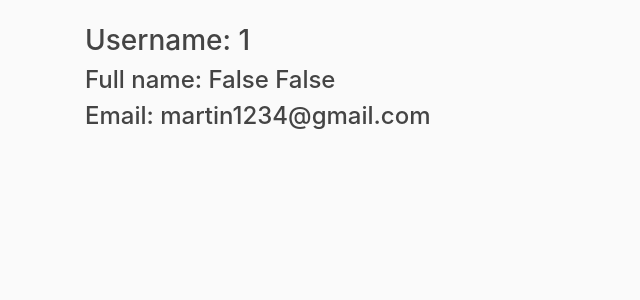
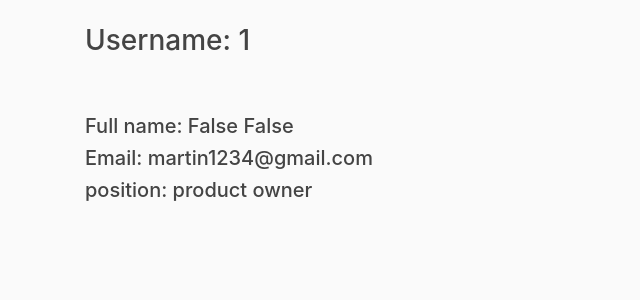
Before and after one commit to martinkingtw/BT_sprint1_demo, a Django app: page /detail_of_user/16/ in a window 1280 px wide. Shown: the part 56-356 px from the top of the page, without its empty margins (0-640 px from the left). Run offline with Django 3.2, Linux system fonts and the light colour scheme; data comes from the database, SQL or seed files in the repository; both versions use the stored data as it was after the commit; some libraries are stand-ins or nearby versions.

Commit message:
adjustment for list of all users

```diff
--- a/users/templates/users/detail.html
+++ b/users/templates/users/detail.html
@@ -4,18 +4,24 @@
 	<h3>Username: {{user.username}}</h3>
 
 
+	<br>
+	<br>
+	<h5>Full name: {{ user.first_name }} {{ user.last_name }}</h5>
 
-	<h4>Full name: {{ user.first_name }} {{ user.last_name }}</h4>
+	<h5>Email: {{user.email}}</h5>
 
-	<h4>Email: {{user.email}}</h4>
+
+	{%if user.position == '1'%}
+		<h5>position: product owner</h5>
+	{%endif%}
 
 	{%if user.position == '2'%}
-		<h4>position: manager</h4>
+		<h5>position: manager</h5>
 
 	{%endif%}
 
 	{%if user.position == '3'%}
-		<h4>position: developer</h4>
+		<h5>position: developer</h5>
 	{%endif%}
 
 
@@ -23,6 +29,4 @@
 
 
 
-
-
 {% endblock content %}
--- a/users/templates/users/list.html
+++ b/users/templates/users/list.html
@@ -2,7 +2,7 @@
 {% block content %}
 
 
-	<h3>List of all product owner</h3>
+	<h3>List of product owners</h3>
 
 
 	{%for user in users%}
@@ -17,7 +17,7 @@
 
 
 
-	<h3>List of all managers</h3>
+	<h3>List of managers</h3>
 
 
 	{%for user in users%}
@@ -29,7 +29,7 @@
 
 	<br>
 
-	<h3>List of all developers</h3>
+	<h3>List of developers</h3>
 
 
 	{%for user in users%}
```
Also changed, not shown: templates/project/home.html (+11 -0 lines), db.sqlite3.
